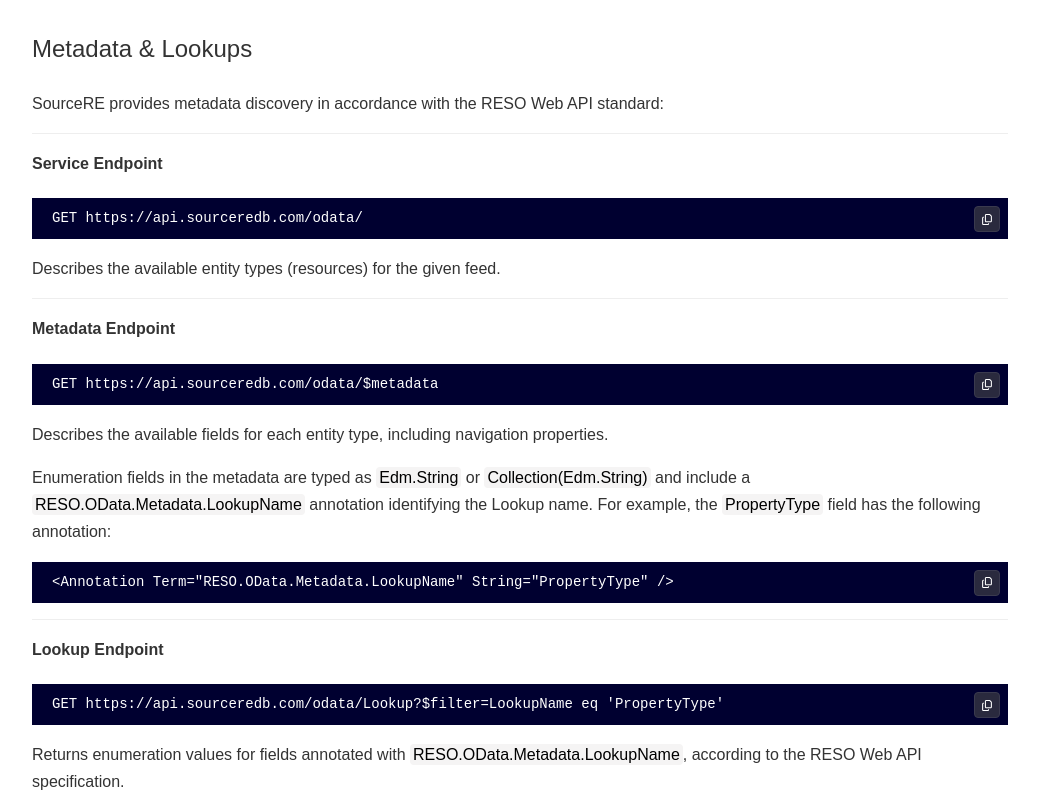
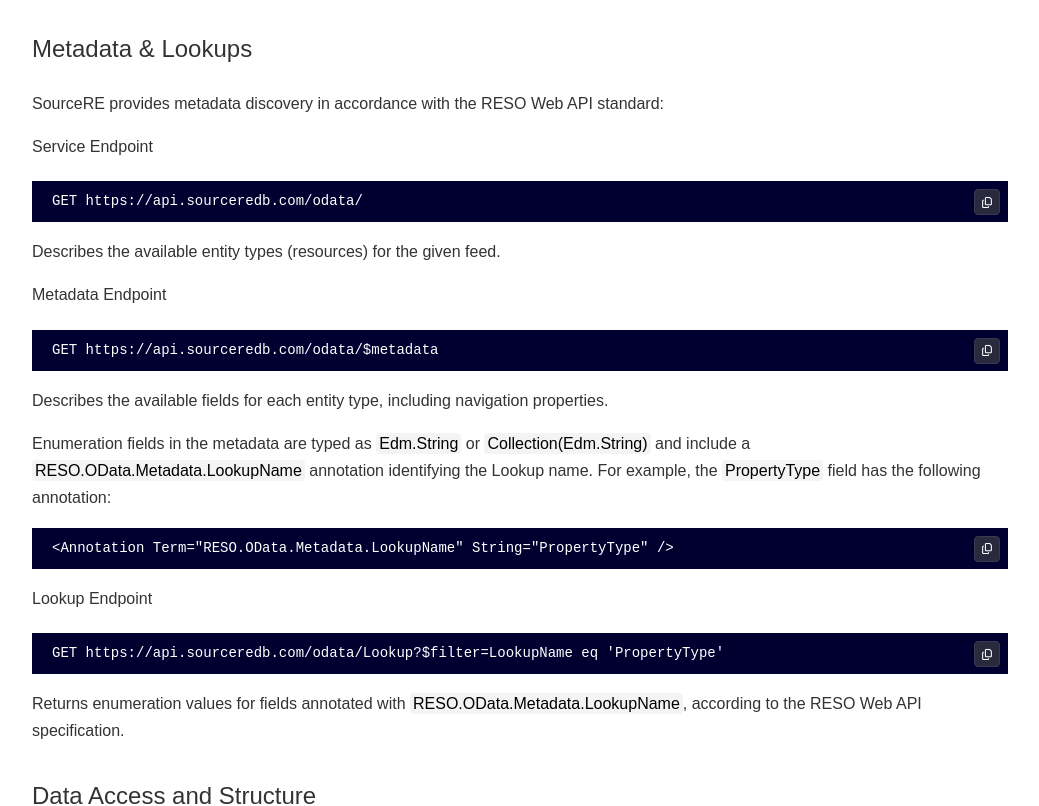
Before and after one commit to Source-RE/sourcere-api-docs, a React (Vite) app: page /sourcere/1 in a window 1280 px wide. Shown: the part 820-1626 px from the top of the page, without its empty margins (240-1279 px from the left). Built offline with nearby package versions, Linux system fonts and the light colour scheme.

Commit message:
Enhance section styling by adding borders to headings and adjusting spacing in the Table of Contents for improved readability.

```diff
--- a/src/styles/components/main.css
+++ b/src/styles/components/main.css
@@ -45,6 +45,22 @@
   border-top: 1px solid #eee;
 }
 
+/* Ensure all headings within section content also get borders */
+.section__content h3,
+.section__content h4 {
+  font-weight: 500;
+  margin-top: 1rem;
+  padding-top: 1rem;
+  border-top: 1px solid #eee;
+}
+
+.section__content h3:first-child,
+.section__content h4:first-child {
+  border-top: none;
+  padding-top: 0;
+  margin-top: 0;
+}
+
 main ul,
 main ol {
   padding-left: 1.5rem;
--- a/src/styles/components/section.css
+++ b/src/styles/components/section.css
@@ -26,6 +26,7 @@
   font-size: 1.1rem;
   margin-top: 1.5rem;
   padding-top: 0.75rem;
+  border-top: 1px solid #eee;
 }
 
 .section__heading--level-4 {
@@ -33,6 +34,7 @@
   font-weight: 600;
   margin-top: 1rem;
   padding-top: 1rem;
+  border-top: 1px solid #eee;
 }
 
 .section__content {
@@ -54,3 +56,8 @@
 .section__content li {
   margin-bottom: 0.5rem;
 }
+
+/* Reduce spacing for Table of Contents */
+#table-of-contents .section__content li {
+  margin-bottom: 0.1rem;
+}
```
